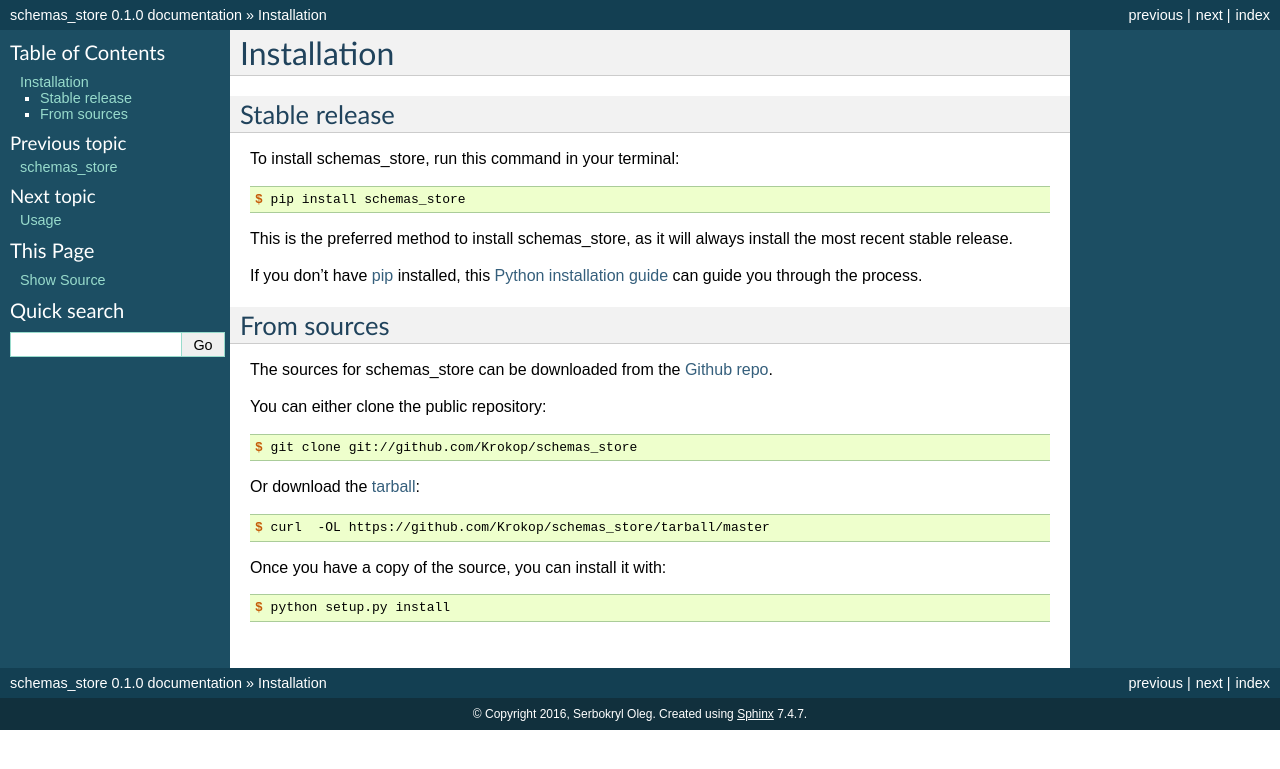
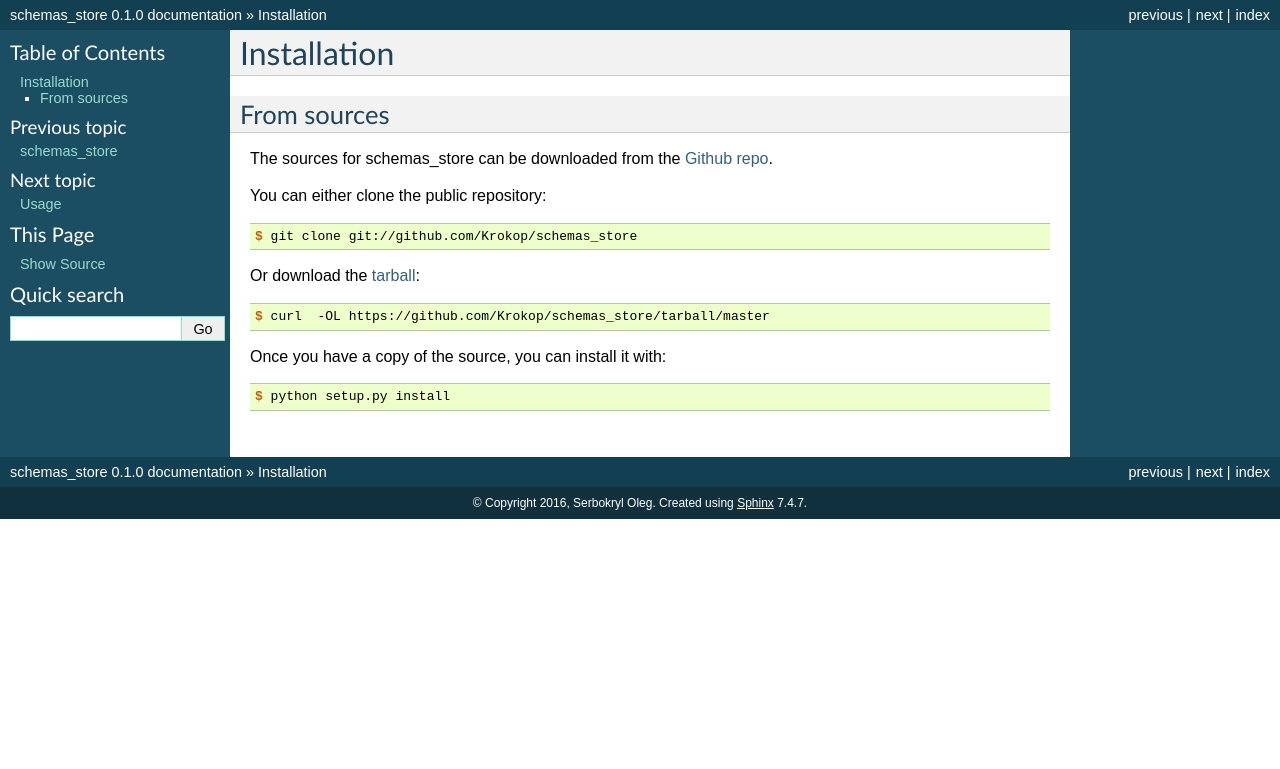
Before and after one commit to Krokop/schemas_store, a Sphinx documentation site: the page built from docs/installation.rst, in a window 1280 px wide. Shown: the top 769 px of the page. Built offline with Sphinx 7.4.7, drawn with Linux system fonts in a browser that asks for light colours; pages that are not in the unit, such as notebooks, are missing from menus.

Commit message:
update install instructions

```diff
--- a/docs/installation.rst
+++ b/docs/installation.rst
@@ -3,24 +3,6 @@
 ============
 Installation
 ============
-
-
-Stable release
---------------
-
-To install schemas_store, run this command in your terminal:
-
-.. code-block:: console
-
-    $ pip install schemas_store
-
-This is the preferred method to install schemas_store, as it will always install the most recent stable release.
-
-If you don't have `pip`_ installed, this `Python installation guide`_ can guide
-you through the process.
-
-.. _pip: https://pip.pypa.io
-.. _Python installation guide: http://docs.python-guide.org/en/latest/starting/installation/
 
 
 From sources
```
